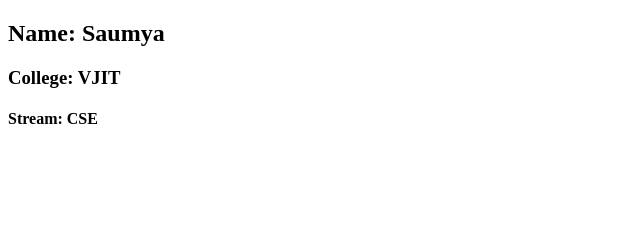
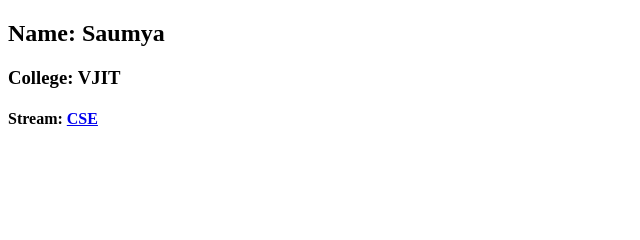
Before and after one commit to SaumyaGupta907/hello-world, a plain HTML site: page introHTML.html in a window 1280 px wide. Shown: the top 240 px of the page, 0-640 px from the left. Drawn offline with Linux system fonts and the light colour scheme.

Commit message:
Added an achor tag to the stream name

```diff
--- a/introHTML.html
+++ b/introHTML.html
@@ -5,6 +5,6 @@
 		<img src="https://s3-us-west-2.amazonaws.com/robogarden-new/Articles/upload/blogs/lg-leverage-of-coding.jpg" alt="IIIT Logo" style="float:right;width:250px;height:250px;">
 	<h2>Name: Saumya </h2>
 	<h3>College: VJIT</h3>
-	<h4>Stream: CSE</h4>
+	<h4>Stream: <a href="courses.html"> CSE </a></h4>
 </head>
 </html>
```
